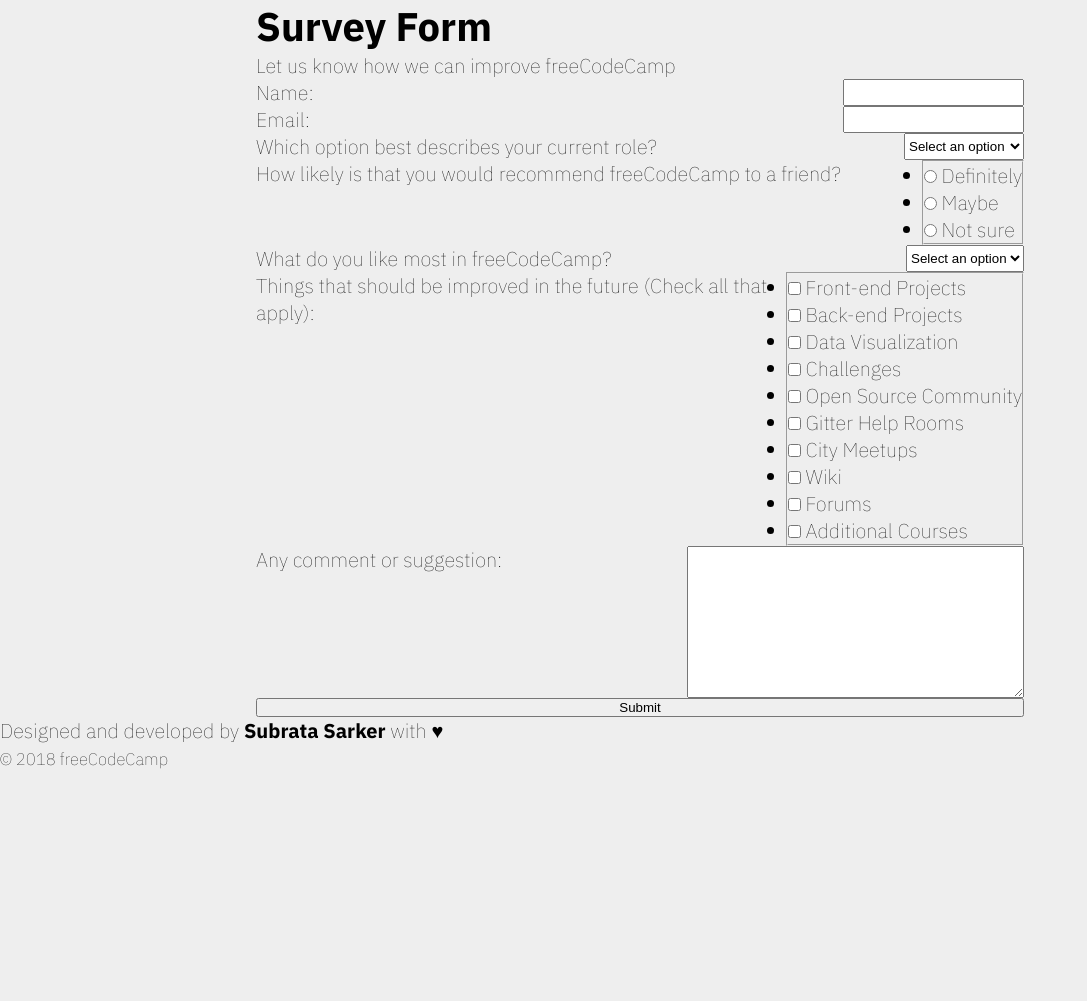
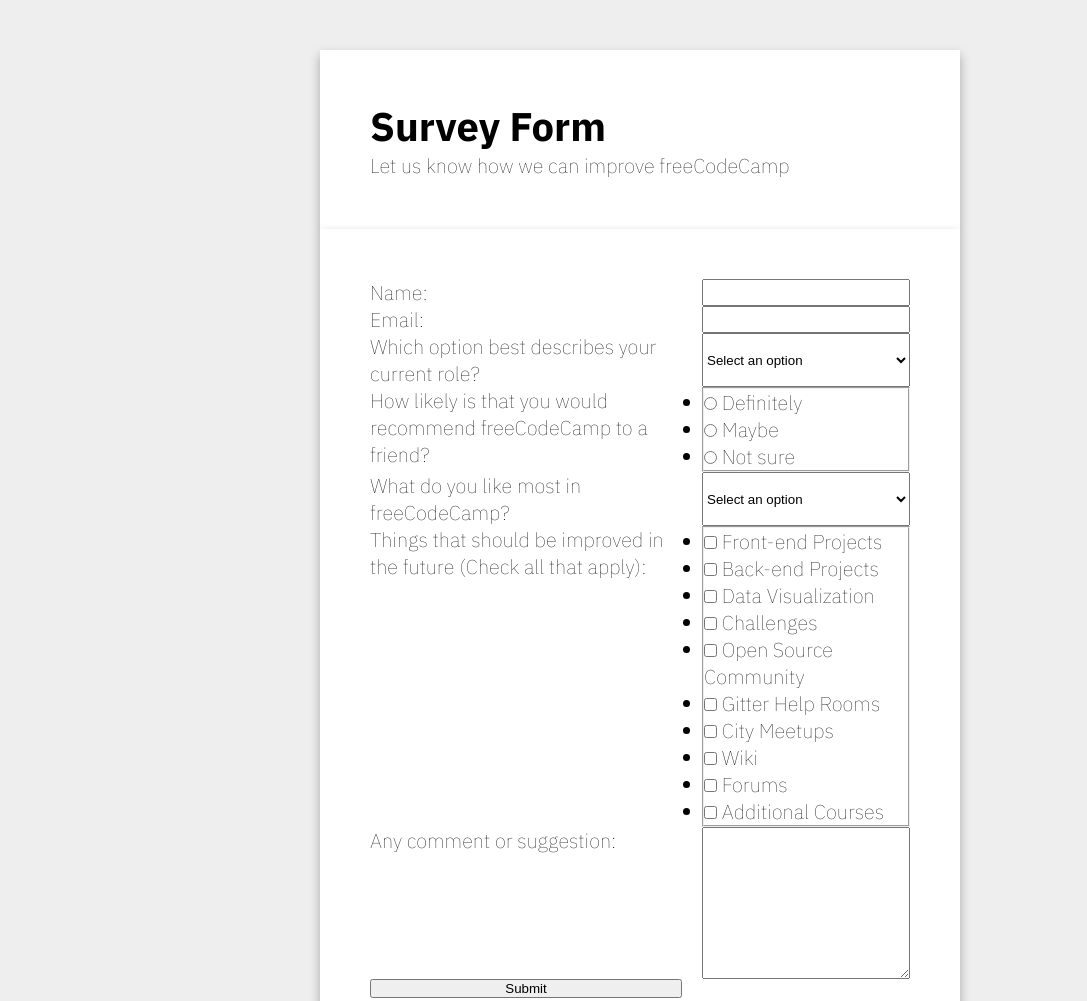
Before and after one commit to picklu/survey-form, a website: page index.html in a window 1280 px wide. Shown: the top 1001 px of the page, without its empty margins (0-1087 px from the left). Before the commit the page ends 800 px from the top, so only its background shows below. Drawn offline with nearby package versions, Linux system fonts and the light colour scheme; files that its build step writes are made by us from their sources.

Commit message:
Set grid layout in the form

```diff
--- a/sass/_layout.scss
+++ b/sass/_layout.scss
@@ -1,13 +1,22 @@
 .header,
 .form {
-    width: 60vw;
+    background-color: #fff;
+    width: 50vw;
     margin: 0 auto;
+    padding: 5rem;
+    box-shadow: 0 5px 10px rgba(#000, 0.3);
+}
+
+.header {
+    margin-top: 5rem;
 }
 
 .form {
 
     &__field {
         display: grid;
-        grid-template-columns: 1fr auto;
+        grid-template-columns: 3fr 2fr;
+        grid-row-gap: 3rem;
+        grid-column-gap: 2rem;
     }
 }
```
